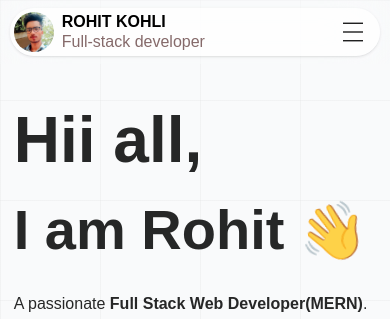
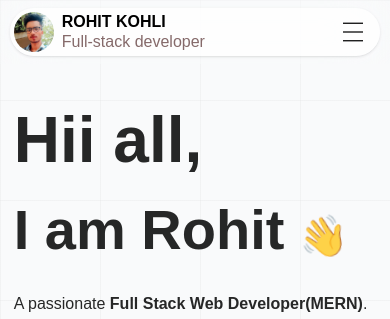
Before and after one commit to Rohit29-hub/my-portfolio, a Next.js app: page / in a window 390 px wide. Shown: the top 319 px of the page. Built offline with nearby package versions, Linux system fonts and the light colour scheme; a web font is replaced by a local one.

Commit message:
Update Introduction.tsx

```diff
--- a/app/components/Introduction.tsx
+++ b/app/components/Introduction.tsx
@@ -11,7 +11,7 @@ const Introduction = () => {
             <div className='relative w-full h-auto'>
                 <div className='lg:absolute left-3 w-auto p-1 h-auto mt-6 sm:mt-0 static'>
                     <h1 className='sm:text-[6rem] lg:text-[9rem] md:text-[7.5rem] text-[4rem] font-bold text-[#000000d8]' id='greet-1'>Hii all,</h1>
-                    <h1 className='sm:text-[6rem] lg:text-[9rem] md:text-[7.5rem] text-[3.5rem] sm:mt-[-3rem] font-bold text-[#000000d8]' id='greet-2'>I am Rohit <span id='hii-img' className='sm:text-[4rem] md:text-[5rem] text-[3.5rem]'>👋</span></h1>
+                    <h1 className='sm:text-[6rem] lg:text-[9rem] md:text-[7.5rem] text-[3.5rem] sm:mt-[-3rem] font-bold text-[#000000d8]' id='greet-2'>I am Rohit <span id='hii-img' className='sm:text-[4rem] md:text-[5rem] text-[2.5rem]'>👋</span></h1>
                     <div className='sm:w-96 md:w-[35rem] w-full h-auto mt-5'>
                         <p id='description-about-me' className='text-1xl sm:text-[19px] text-[#000000d8]'>
                             A passionate <span className='font-bold '>Full Stack Web Developer(MERN)</span>. having an experience of building Web applications with JavaScript / Reactjs / Nodejs / Nextjs / Nodejs(Expressjs), Mongodb and some other cool libraries and frameworks.
```
